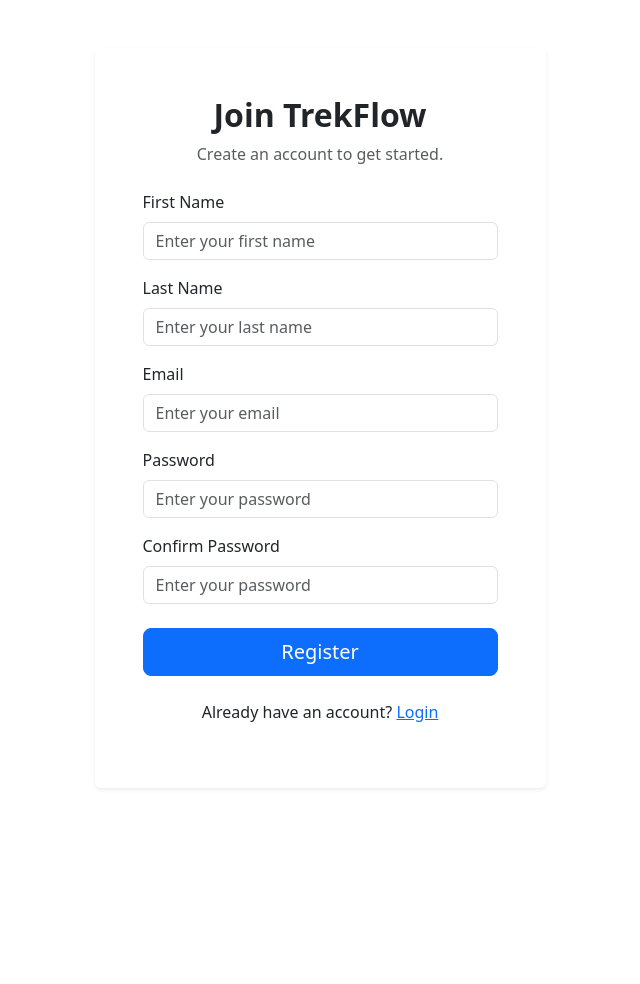
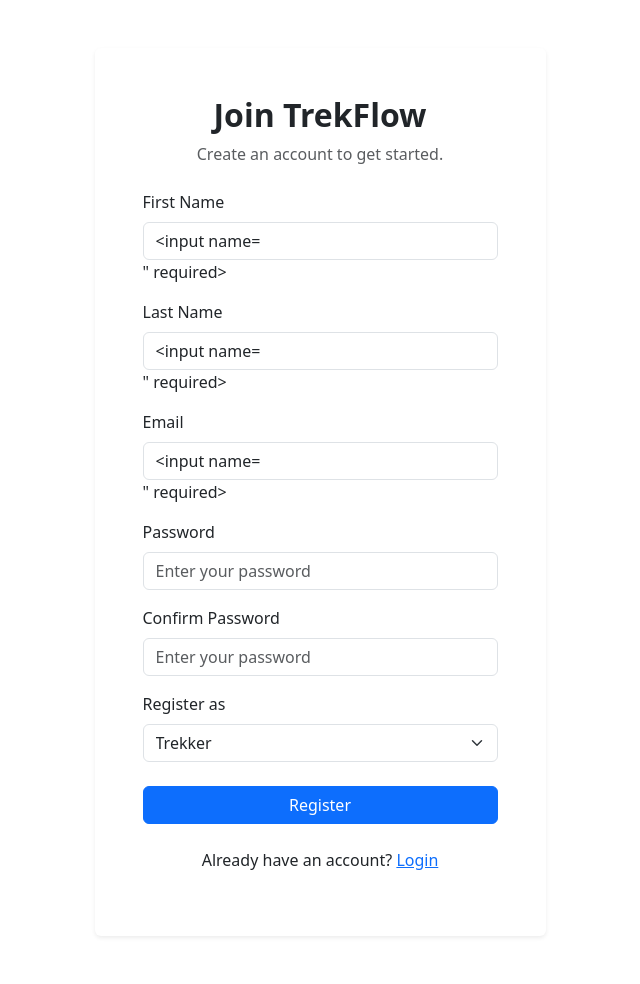
Before and after one commit to 25f2000889/trekking-management-app, a Flask app: template templates/auth/register.html in a window 1280 px wide. Shown: the whole page, without its empty margins (320-960 px from the left). Before the commit the page ends 789 px from the top, so only its background shows below. Run offline with Flask 3, Linux system fonts and the light colour scheme; the template is opened without the code that fills it, so the values that code supplies are empty, except form fields; tables that the repository leaves empty hold one stand-in row (values such as "Sample post"); form fields are guessed from the names that the template uses; some libraries are stand-ins or nearby versions.

Commit message:
Make register function working

```diff
--- a/templates/auth/login.html
+++ b/templates/auth/login.html
@@ -45,7 +45,7 @@
                         {% include "components/shared/alerts.html" %}
 
                         <div class="d-grid">
-                            <button type="submit" class="btn btn-primary btn-lg">
+                            <button type="submit" class="btn btn-primary">
                                 Login
                             </button>
                         </div>
--- a/templates/auth/register.html
+++ b/templates/auth/register.html
@@ -20,44 +20,86 @@
                             <label for="first_name" class="form-label">
                                 First Name
                             </label>
-                            <input type="text" class="form-control" id="first_name" name="first_name"
-                                placeholder="Enter your first name" required>
+                            <input type="text" class="form-control {% if _errors.get('first_name') %}is-invalid{% endif %}" id="first_name" name="first_name"
+                                placeholder="Enter your first name" value="{{ _form.get('first_name', '') }}" required>
+                            {% if _errors.get('first_name') %}
+                                <div class="invalid-feedback">
+                                    {{ _errors.get('first_name') }}
+                                </div>
+                            {% endif %}
                         </div>
 
                         <div class="mb-3">
                             <label for="last_name" class="form-label">
                                 Last Name
                             </label>
-                            <input type="text" class="form-control" id="last_name" name="last_name"
-                                placeholder="Enter your last name" required>
+                            <input type="text" class="form-control {% if _errors.get('last_name') %}is-invalid{% endif %}" id="last_name" name="last_name"
+                                placeholder="Enter your last name" value="{{ _form.get('last_name', '') }}" required>
+                            {% if _errors.get('last_name') %}
+                                <div class="invalid-feedback">
+                                    {{ _errors.get('last_name') }}
+                                </div>
+                            {% endif %}
                         </div>
 
                         <div class="mb-3">
                             <label for="email" class="form-label">
                                 Email
                             </label>
-                            <input type="email" class="form-control" id="email" name="email"
-                                placeholder="Enter your email" required>
+                            <input type="email" class="form-control {% if _errors.get('email') %}is-invalid{% endif %}" id="email" name="email"
+                                placeholder="Enter your email" value="{{ _form.get('email', '') }}" required>
+                            {% if _errors.get('email') %}
+                                <div class="invalid-feedback">
+                                    {{ _errors.get('email') }}
+                                </div>
+                            {% endif %}
                         </div>
 
                         <div class="mb-3">
                             <label for="password" class="form-label">
                                 Password
                             </label>
-                            <input type="password" class="form-control" id="password" name="password"
+                            <input type="password" class="form-control {% if _errors.get('password') %}is-invalid{% endif %}" id="password" name="password"
                                 placeholder="Enter your password" required>
+                            {% if _errors.get('password') %}
+                                <div class="invalid-feedback">
+                                    {{ _errors.get('password') }}
+                                </div>
+                            {% endif %}
+                        </div>
+
+                        <div class="mb-3">
+                            <label for="confirm_password" class="form-label">
+                                Confirm Password
+                            </label>
+                            <input type="password" class="form-control {% if _errors.get('confirm_password') %}is-invalid{% endif %}" id="confirm_password" name="confirm_password"
+                                placeholder="Enter your password" required>
+                            {% if _errors.get('confirm_password') %}
+                                <div class="invalid-feedback">
+                                    {{ _errors.get('confirm_password') }}
+                                </div>
+                            {% endif %}
                         </div>
 
                         <div class="mb-4">
-                            <label for="confirm_password" class="form-label">
-                                Confirm Password
+                            <label for="role" class="form-label">
+                                Register as
                             </label>
-                            <input type="password" class="form-control" id="confirm_password" name="confirm_password"
-                                placeholder="Enter your password" required>
+                            <select class="form-select {% if _errors.get('role') %}is-invalid{% endif %}" id="role" name="role" required>
+                                <option value="{{ enums.UserRole.TREKKER.name }}" {% if _form.get('role') == enums.UserRole.TREKKER.name %}selected{% endif %}>Trekker</option>
+                                <option value="{{ enums.UserRole.STAFF.name }}" {% if _form.get('role') == enums.UserRole.STAFF.name %}selected{% endif %}>Staff</option>
+                            </select>
+                            {% if _errors.get('role') %}
+                                <div class="invalid-feedback">
+                                    {{ _errors.get('role') }}
+                                </div>
+                            {% endif %}
                         </div>
 
-                        <div class="d-flex">
-                            <button type="submit" class="btn btn-primary btn-lg w-100">
+                        {% include "components/shared/alerts.html" %}
+
+                        <div class="d-grid">
+                            <button type="submit" class="btn btn-primary">
                                 Register
                             </button>
                         </div>
```
Also changed, not shown: routes/web/auth.py (+50 -13 lines), services/auth_service.py (+25 -1 lines).
